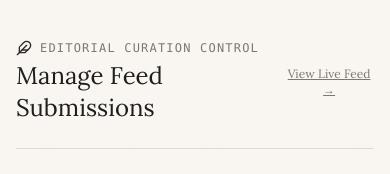
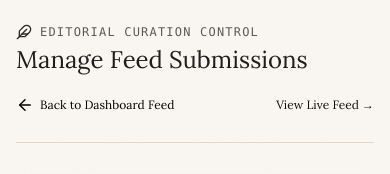
Before and after one commit to rxjaiswal4-tech/the_thinking_room, a Next.js app: page /admin/dashboard/feed in a window 390 px wide. Shown: the top 174 px of the page. Built offline with nearby package versions, Linux system fonts and the light colour scheme; no server answers; the database is empty.

Commit message:
updt dash feed

```diff
--- a/src/app/admin/dashboard/feed/page.tsx
+++ b/src/app/admin/dashboard/feed/page.tsx
@@ -4,8 +4,9 @@ export const dynamic = "force-dynamic";
 
 import { useState, useEffect } from "react";
 import { useRouter } from "next/navigation";
-import { Feather, Plus, CheckCircle2, AlertCircle, RefreshCw, Trash2, BookOpen } from "lucide-react";
+import { Feather, Plus, CheckCircle2, AlertCircle, ArrowLeft, RefreshCw, Trash2, BookOpen } from "lucide-react";
 import { supabase } from "@/lib/supabaseClient";
+import Link from 'next/link';
 
 interface Poem {
   id: string;
@@ -129,26 +130,40 @@ export default function AdminFeedPage() {
   };
 
   return (
-    <div className="min-h-screen bg-[#FAF7F2] text-[#2C2A29] py-10 px-4 sm:px-6 lg:px-8 font-sans">
+    <div className="min-h-screen bg-[#FAF7F2] text-[#2C2A29] py-6 sm:py-10 px-4 sm:px-6 lg:px-8 font-sans">
       <div className="max-w-4xl mx-auto space-y-8">
         {/* Header */}
-        <div className="flex items-center justify-between border-b border-[#E3D9CC] pb-6">
-          <div>
-            <div className="flex items-center gap-2 text-xs font-mono uppercase tracking-widest text-[#7C7775] mb-1">
-              <Feather className="w-4 h-4 text-[#2C2A29]" />
+        <header className="flex flex-col gap-4 border-b border-[#E3D9CC] pb-6">
+          <div className="space-y-1">
+            <div className="flex items-center gap-2 text-xs font-mono uppercase tracking-widest text-[#5E5A58]">
+              <Feather className="w-4 h-4 text-[#2C2A29]" aria-hidden="true" />
               <span>Editorial Curation Control</span>
             </div>
+
             <h1 className="font-serif text-2xl sm:text-3xl font-normal text-[#1F1E1D]">
               Manage Feed Submissions
             </h1>
           </div>
+
+          <div className="flex items-center justify-between gap-4">
+            <Link
+              href="/admin/dashboard"
+              aria-label="Back to Dashboard Feed"
+              className="inline-flex items-center gap-1.5 text-xs font-serif text-[#000000] hover:text-[#2C2A29] focus-visible:outline-none focus-visible:ring-2 focus-visible:ring-[#2C2A29] rounded transition-colors py-1"
+            >
+              <ArrowLeft className="w-4.5 h-4.5" aria-hidden="true" />
+              <span>Back to Dashboard Feed</span>
+            </Link>
+
             <button
+              type="button"
               onClick={() => router.push("/")}
-            className="text-xs font-serif text-[#7C7775] hover:text-[#2C2A29] underline transition-colors"
+              className="text-xs font-serif text-[#131211] hover:text-[#2C2A29]  focus-visible:ring-[#2C2A29] rounded transition-colors py-1"
             >
               View Live Feed &rarr;
             </button>
           </div>
+        </header>
 
         {/* Status Notification */}
         {status && (
--- a/src/app/admin/dashboard/sharecontent/page.tsx
+++ b/src/app/admin/dashboard/sharecontent/page.tsx
@@ -206,7 +206,7 @@ export default function AdminShareContentPage() {
         <div className="flex flex-col sm:flex-row sm:items-center justify-between gap-4 border-b border-[#E3D9CC] pb-6">
           <div className="space-y-1">
             <Link
-              href="/admin/dashboard/feed"
+              href="/admin/dashboard"
               className="inline-flex items-center gap-1.5 text-xs font-serif text-[#7C7775] hover:text-[#2C2A29] transition-colors mb-2"
             >
               <ArrowLeft className="w-3.5 h-3.5" />
```
Lines whose indentation alone changed are shown as unchanged.
